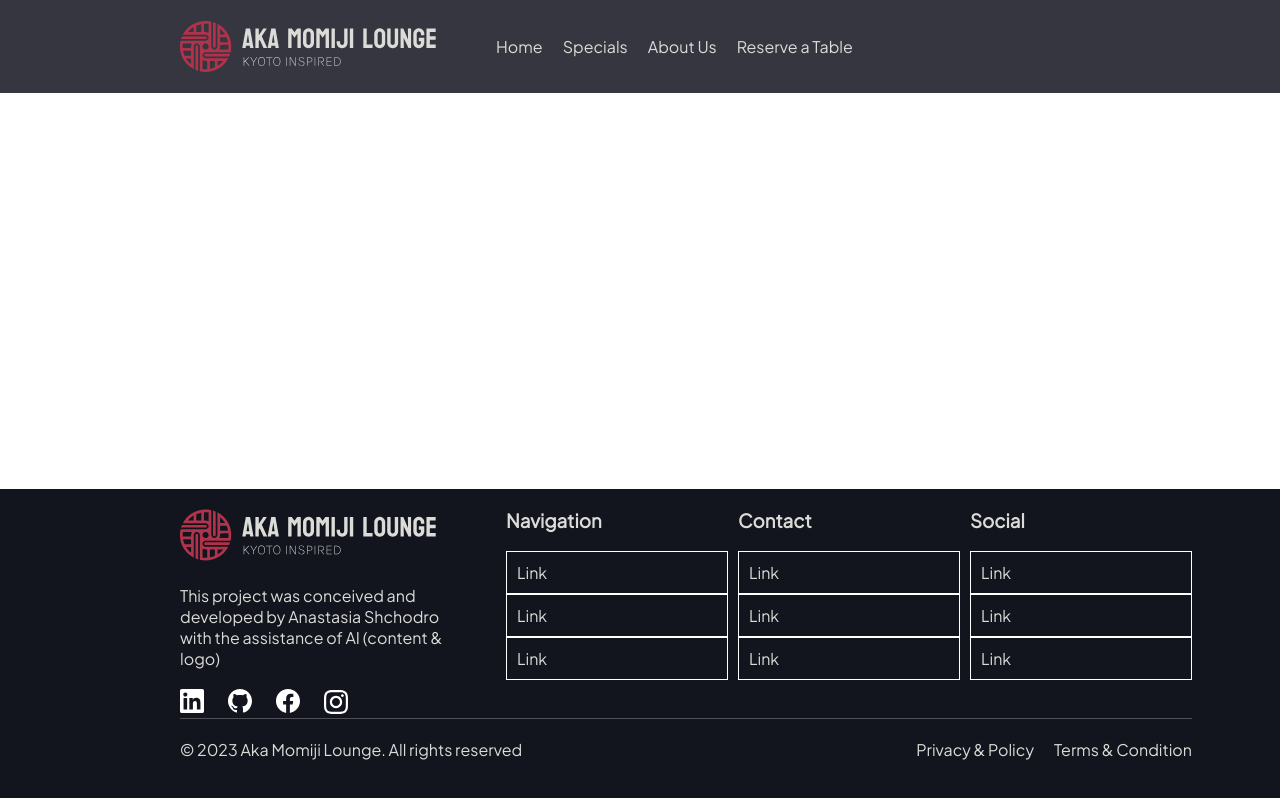
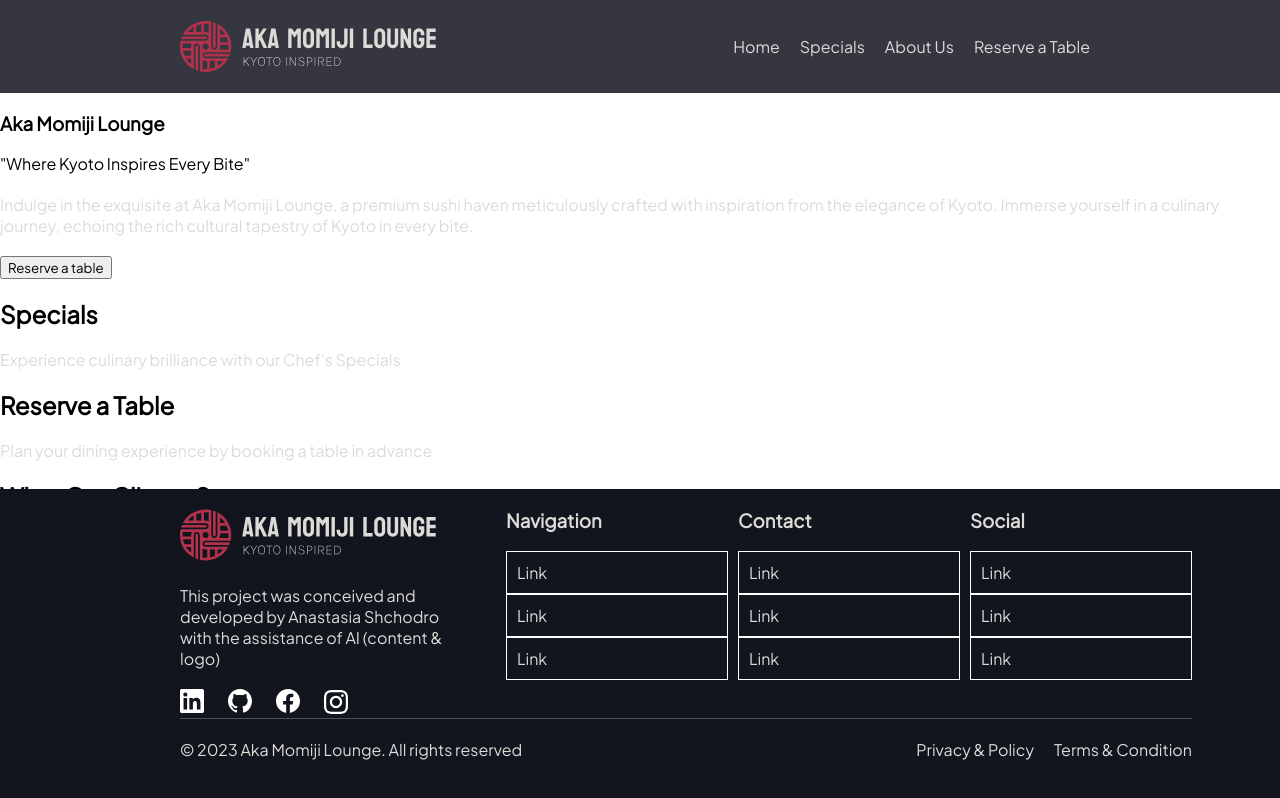
Before and after one commit to mucanastasia/ashch_capstone, a React (Create React App) app: page / in a window 1280 px wide. Shown: the top 798 px of the page. Built offline with nearby package versions, Linux system fonts and the light colour scheme.

Commit message:
Adding semantic structure to the main component, styling header and footer, favicon

```diff
--- a/src/components/footer/footer.css
+++ b/src/components/footer/footer.css
@@ -3,6 +3,7 @@ footer {
     padding: 20px 180px;
     display: flex;
     flex-direction: column;
+    justify-content: space-between;
     position: absolute;
     bottom: 0;
 }
@@ -46,14 +47,10 @@ footer li {
 
 .copyright {
     display: flex;
-}
-
-.copyright > div {
-    flex: 1;
+    justify-content: space-between
 }
 
 .copyright > div:last-child {
-    text-align: right;
     margin-top: 20px;
 }
 
--- a/src/components/header/header.css
+++ b/src/components/header/header.css
@@ -3,5 +3,6 @@ header {
     color: #DBDBD7;
     display: flex;
     flex-direction: row;
+    justify-content: space-between;
     padding: 10px 180px 10px 180px;
 }
--- a/src/components/main/Main.js
+++ b/src/components/main/Main.js
@@ -3,6 +3,52 @@ import './main.css';
 
 export default function Main() {
   return (
-    <main></main>
+    <main>
+        <section id='hero'>
+            <article>
+                <h1>Aka Momiji Lounge</h1>
+                <span>"Where Kyoto Inspires Every Bite"</span>
+                <p>
+                    Indulge in the exquisite at Aka Momiji Lounge, a premium sushi haven meticulously crafted with inspiration from the elegance
+                    of Kyoto. Immerse yourself in a culinary journey, echoing the rich cultural tapestry of Kyoto in every bite.
+                </p>
+                <button>Reserve a table</button>
+            </article>
+        </section>
+        <section id='specials'>
+            <h2>Specials</h2>
+            <p>Experience culinary brilliance with our Chef's Specials</p>
+            {
+                // TODO: 3 cards with specials
+                // <article></article>
+            }
+        </section>
+        <section id='reserve'>
+            <h2>Reserve a Table</h2>
+            <p>Plan your dining experience by booking a table in advance</p>
+            {
+                // TODO: forms for reservation a table
+            }
+        </section>
+        <section id='reviews'>
+            <h2>What Our Clients Say</h2>
+            <p>We are dedicated to enhancing your experience and value your feedback</p>
+            {
+                // TODO: 4 cards with reviews
+                // <article></article>
+            }
+        </section>
+        <section id='about'>
+            <article>
+                <h1>Aka Momiji Lounge</h1>
+                <span>"Where Kyoto Inspires Every Bite"</span>
+                <p>
+                    In the heart of the city, Aka Momiji Lounge pays tribute to Kyoto's grace, embodying transformative beauty as a premium sushi
+                    haven. Each dish echoes Kyoto's traditions, inviting you to savor a symphony of flavors. Step into a realm where modern elegance
+                    meets timeless charm, where every bite is a brushstroke on the canvas of Kyoto's rich cultural heritage.
+                </p>
+            </article>
+        </section>
+    </main>
   );
 }
```
Also changed, not shown: 2 other files (tests, documents, lock files or other folders).
